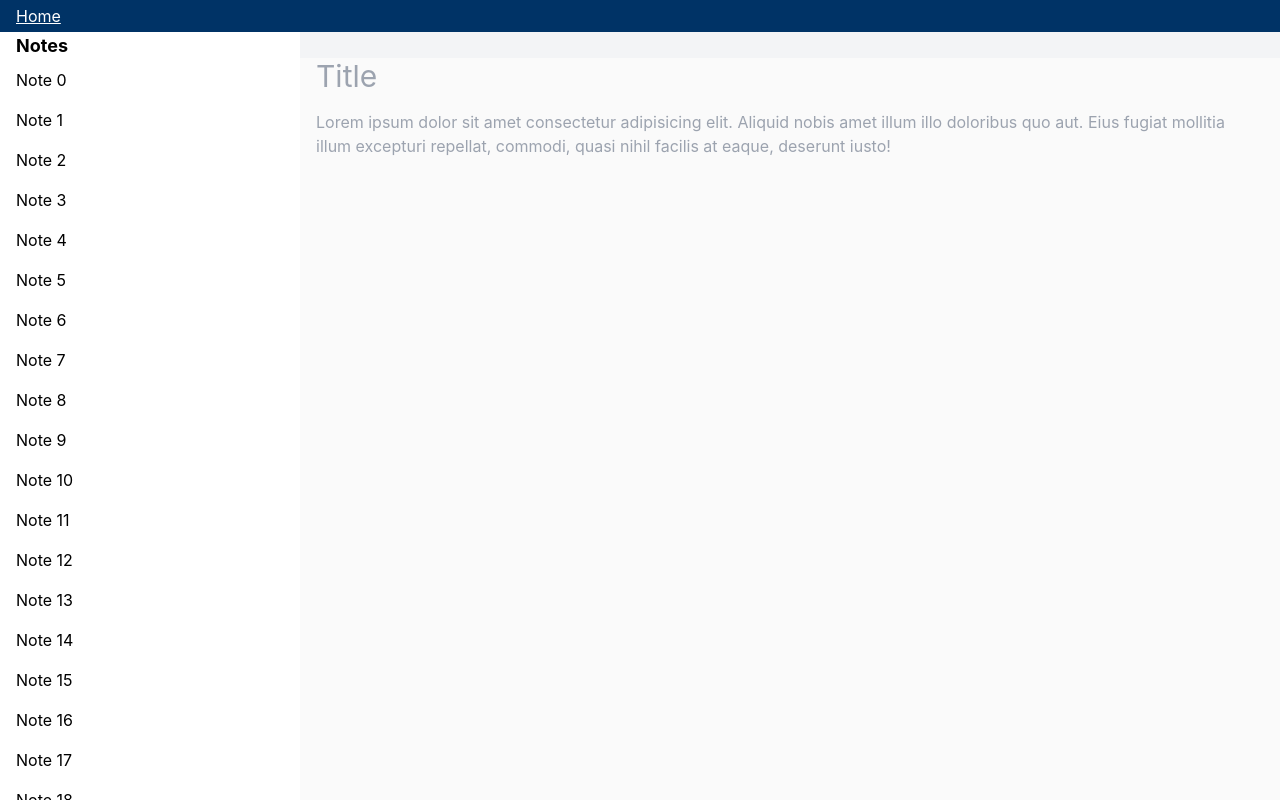
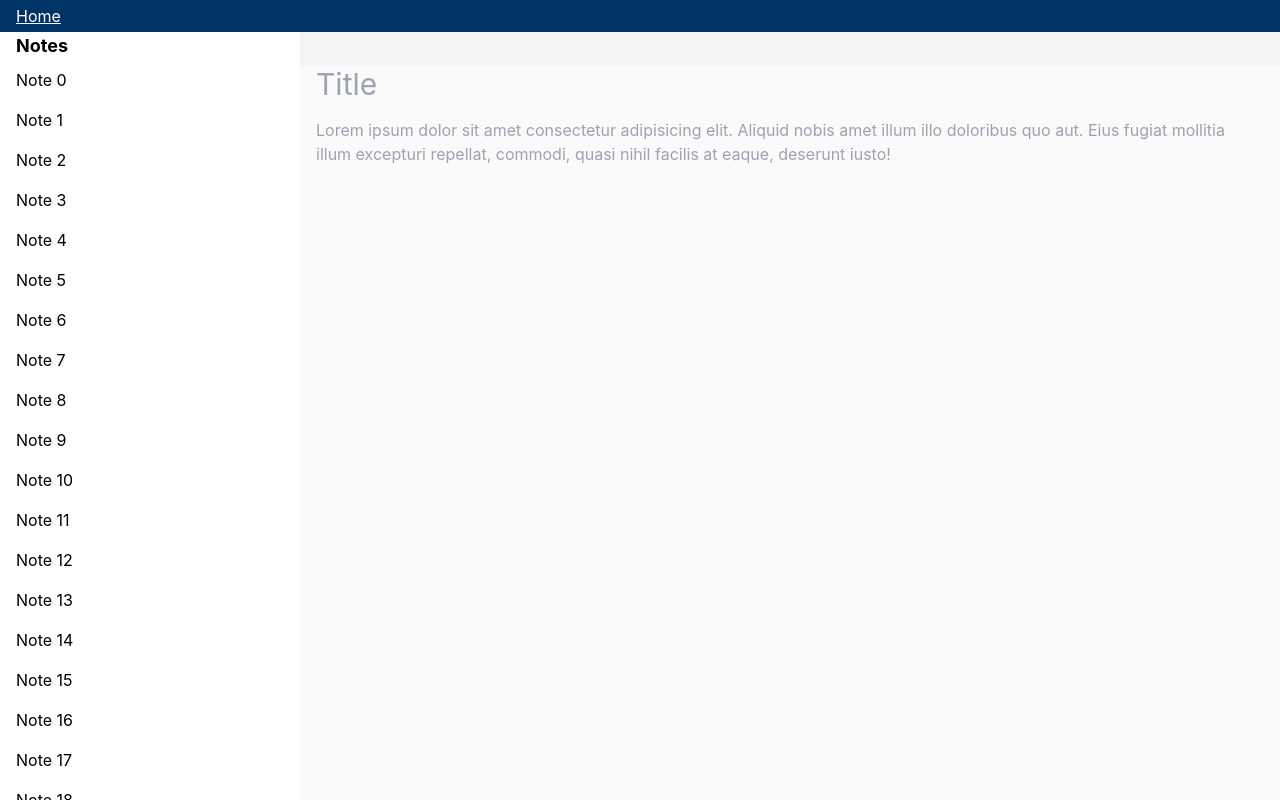
Before and after one commit to ginpei/ashigaru, a Next.js app: page /my/editor in a window 1280 px wide. Built offline with nearby package versions, Linux system fonts and the light colour scheme.

Commit message:
feat: 🎸 little space

```diff
--- a/src/pages/editor/editor/OpenNoteList.tsx
+++ b/src/pages/editor/editor/OpenNoteList.tsx
@@ -18,7 +18,7 @@ export function OpenNoteList({
     notes.length < 1 ? createNote({ title: "(No items)" }) : null;
 
   return (
-    <div className="EditorTabList bg-gray-100 flex gap-2 flex-wrap">
+    <div className="EditorTabList bg-gray-100 flex gap-2 flex-wrap p-1">
       {notes.map((note) => (
         <OpenNoteTab
           active={activeNoteId === note.id}
```
